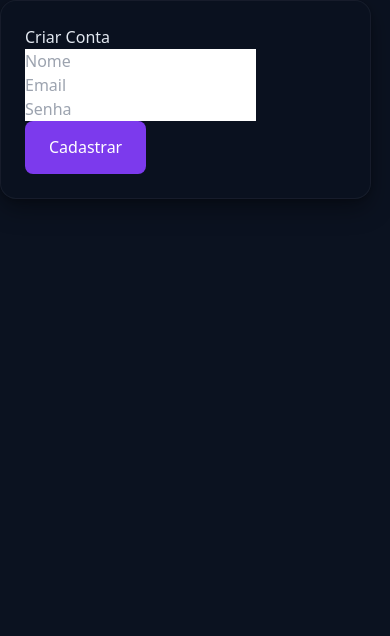
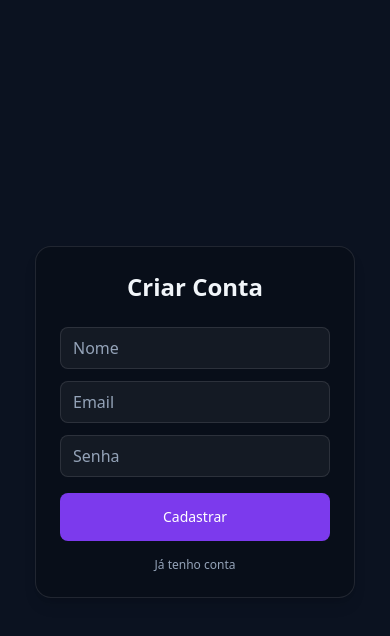
Before and after one commit to Guilherme-Henry-Dev/nexusvault-ui, a React (Vite) app: page /register in a window 390 px wide. Shown: the top 636 px of the page. Built offline with nearby package versions, Linux system fonts and the light colour scheme; no server answers.

Commit message:
style: adicionado a responsividade do site, premitindo a melhor visualização em telas menores

```diff
--- a/src/contexts/AuthContext.tsx
+++ b/src/contexts/AuthContext.tsx
@@ -1,65 +1,65 @@
-import { createContext, useContext, useEffect, useMemo, useState } from "react";
+import React, { createContext, useCallback, useContext, useEffect, useMemo, useState } from "react";
 import api from "../services/api";
-import { useNavigate } from "react-router-dom";
 
 type AuthContextType = {
-  token: string | null;
+  isAuthenticated: boolean;
   loading: boolean;
-  login: (email: string, password: string) => Promise<void>;
-  register: (name: string, email: string, password: string) => Promise<void>;
+  login: (email: string, password: string) => Promise<boolean>;
+  signup: (name: string, email: string, password: string) => Promise<boolean>;
   logout: () => void;
 };
 
 const AuthContext = createContext<AuthContextType | null>(null);
 
-export function AuthProvider({ children }: { children: React.ReactNode }) {
-  const [token, setToken] = useState<string | null>(localStorage.getItem("@nv:token"));
-  const [loading, setLoading] = useState(false);
-  const navigate = useNavigate();
+export const AuthProvider: React.FC<{ children: React.ReactNode }> = ({ children }) => {
+  const [loading, setLoading] = useState(true);
+  const [token, setToken] = useState<string | null>(null);
 
   useEffect(() => {
-    if (token) localStorage.setItem("@nv:token", token);
-    else localStorage.removeItem("@nv:token");
-  }, [token]);
+    const t = localStorage.getItem("token");
+    if (t) setToken(t);
+    setLoading(false);
+  }, []);
 
-  const login = async (email: string, password: string) => {
-    setLoading(true);
+  const login = useCallback(async (email: string, password: string) => {
     try {
-      const { data } = await api.post("/auth/login", { email, password });
+      const { data } = await api.post<{ token: string }>("/auth/login", { email, password });
+      localStorage.setItem("token", data.token);
       setToken(data.token);
-      navigate("/dashboard");
-    } finally {
-      setLoading(false);
+      return true;
+    } catch {
+      return false;
     }
-  };
+  }, []);
 
-  const register = async (name: string, email: string, password: string) => {
-    setLoading(true);
+  const signup = useCallback(async (name: string, email: string, password: string) => {
     try {
       await api.post("/auth/register", { name, email, password });
-      const { data } = await api.post("/auth/login", { email, password });
-      setToken(data.token);
-      navigate("/dashboard");
-    } finally {
-      setLoading(false);
+      const ok = await login(email, password);
+      return ok;
+    } catch {
+      return false;
     }
-  };
+  }, [login]);
 
-  const logout = () => {
+  const logout = useCallback(() => {
+    localStorage.removeItem("token");
     setToken(null);
-    navigate("/login");
-  };
+  }, []);
 
-  const value = useMemo(
-    () => ({ token, loading, login, register, logout }),
-    [token, loading]
-  );
+  const value = useMemo<AuthContextType>(() => ({
+    isAuthenticated: !!token,
+    loading,
+    login,
+    signup,
+    logout,
+  }), [token, loading, login, signup, logout]);
 
   return <AuthContext.Provider value={value}>{children}</AuthContext.Provider>;
-}
+};
 
 export const useAuth = () => {
   const ctx = useContext(AuthContext);
-  if (!ctx) throw new Error("useAuth deve ser usado dentro de <AuthProvider />");
+  if (!ctx) throw new Error("useAuth deve ser usado dentro de AuthProvider");
   return ctx;
 };
--- a/src/pages/AddGame.tsx
+++ b/src/pages/AddGame.tsx
@@ -66,7 +66,7 @@ export default function AddGame() {
 
         <input
           type="text"
-          placeholder="Título"
+          placeholder="Título do Jogo"
           value={title}
           onChange={(e) => setTitle(e.target.value)}
           className="w-full p-2 rounded bg-[#1f2638] focus:outline-none"
--- a/src/pages/DashBoard.tsx
+++ b/src/pages/DashBoard.tsx
@@ -1,6 +1,7 @@
 import { useEffect, useState } from "react";
 import api from "../services/api";
 import { useNavigate } from "react-router-dom";
+import { useAuth } from "../contexts/AuthContext";
 
 type Game = {
   id: number;
@@ -16,105 +17,49 @@ type Game = {
 export default function Dashboard() {
   const [games, setGames] = useState<Game[]>([]);
   const [loading, setLoading] = useState(true);
-  const navigate = useNavigate();
+  const nav = useNavigate();
+  const { logout } = useAuth();
 
-  const handleAddGame = () => {
-    navigate("/add-game");
-  };
+  const handleAddGame = () => nav("/add-game");
 
   useEffect(() => {
     (async () => {
       try {
-        const token = localStorage.getItem("token");
-        if (!token) {
-          navigate("/login");
-          return;
-        }
-
-        const { data } = await api.get<Game[]>("/games", {
-          headers: {
-            Authorization: `Bearer ${token}`,
-          },
-        });
-
+        const { data } = await api.get<Game[]>("/games");
         setGames(data);
-      } catch (error) {
-        console.error("Erro ao carregar jogos:", error);
       } finally {
         setLoading(false);
       }
     })();
-  }, [navigate]);
+  }, []);
 
-  if (loading) {
-    return (
-      <div className="min-h-screen grid place-items-center text-slate-200">
-        Carregando...
-      </div>
-    );
-  }
+  if (loading) return <div className="min-h-screen grid place-items-center text-slate-200">Carregando...</div>;
 
   return (
-    <main className="min-h-screen bg-surface text-slate-100 p-6">
-      <header className="flex items-center justify-between max-w-6xl mx-auto mb-6">
-        <h1 className="text-2xl font-bold">Seus Jogos</h1>
-        <div className="flex gap-3">
-          <button
-            onClick={handleAddGame}
-            className="bg-indigo-600 hover:bg-indigo-700 px-4 py-2 rounded-lg font-medium transition-colors"
-          >
-            + Adicionar Jogo
-          </button>
-          <a
-            href="/"
-            className="btn-outline bg-slate-700 hover:bg-slate-800 px-4 py-2 rounded-lg font-medium transition-colors"
-          >
-            Sair
-          </a>
+    <main className="min-h-screen bg-surface text-slate-100 p-4 sm:p-6 md:p-8">
+      <header className="flex flex-col sm:flex-row sm:items-center sm:justify-between gap-3 max-w-6xl mx-auto mb-6">
+        <h1 className="text-2xl font-bold text-center sm:text-left">Seus Jogos</h1>
+        <div className="flex gap-2 justify-center sm:justify-end">
+          <button onClick={handleAddGame} className="btn-primary text-sm sm:text-base">Adicionar Jogo</button>
+          <a href="/" className="btn-outline text-sm sm:text-base">Sair</a>
         </div>
       </header>
 
-      <section className="grid max-w-6xl mx-auto gap-4 sm:grid-cols-2 lg:grid-cols-3">
-        {games.map((g) => (
-          <article
-            key={g.id}
-            className="card bg-[#161b27] p-5 rounded-lg shadow-lg border border-slate-800 hover:border-indigo-600 transition-colors"
-          >
-            <h3 className="text-lg font-semibold mb-1">{g.title}</h3>
-            <p className="text-sm text-slate-300 mb-2">
+      <section className="grid gap-4 max-w-6xl mx-auto grid-cols-1 sm:grid-cols-2 lg:grid-cols-3">
+        {games.map(g => (
+          <article key={g.id} className="card transition-transform hover:scale-[1.02]">
+            <h3 className="text-lg font-semibold">{g.title}</h3>
+            <p className="text-sm text-slate-300 mt-1">
               {g.genre ?? "—"} · {g.platform ?? "—"}
             </p>
-            <p className="text-xs text-slate-400 mb-2">
-              Ano: {g.releaseYear ?? "—"}
-            </p>
-
-            {g.userRating && (
-              <p className="text-sm text-indigo-400 font-medium">
-                ⭐ Nota: {g.userRating.toFixed(1)}
-              </p>
-            )}
-
-            {g.userReview && (
-              <p className="text-sm text-slate-300 italic mt-2">
-                “{g.userReview}”
-              </p>
-            )}
-
-            {g.finishedAt && (
-              <p className="text-xs text-slate-400 mt-2">
-                📅 Finalizado em:{" "}
-                {new Date(g.finishedAt).toLocaleDateString("pt-BR")}
-              </p>
-            )}
+            <p className="text-xs text-slate-400 mt-1">Ano: {g.releaseYear ?? "—"}</p>
           </article>
         ))}
-
         {games.length === 0 && (
-          <p className="text-slate-300 text-center col-span-full">
-            Nenhum jogo cadastrado ainda.
-          </p>
+          <p className="text-slate-400 text-center col-span-full">Nenhum jogo cadastrado ainda.</p>
         )}
       </section>
     </main>
+
   );
 }
--- a/src/pages/Home.tsx
+++ b/src/pages/Home.tsx
@@ -2,19 +2,16 @@ import { Link } from "react-router-dom";
 
 export default function Home() {
   return (
-    <main className="min-h-screen grid place-items-center bg-gradient-to-b from-slate-950 via-slate-900 to-slate-950">
-      <section className="text-center space-y-6">
-        <h1 className="text-4xl md:text-5xl font-extrabold tracking-tight text-white">
-          Nexus<span className="text-primary">Vault</span>
-        </h1>
-        <p className="text-slate-300 max-w-lg mx-auto">
-          Seu cofre gamer. Cadastre, filtre e acompanhe seus jogos favoritos.
-        </p>
-        <div className="flex gap-3 justify-center">
-          <Link to="/login" className="btn-primary">Acessar</Link>
-          <Link to="/register" className="btn-outline">Criar conta</Link>
-        </div>
-      </section>
+    <main className="min-h-screen flex flex-col items-center justify-center bg-surface text-center text-slate-100 px-4 sm:px-6">
+      <h1 className="text-3xl sm:text-4xl font-bold mb-4">Bem-vindo ao NexusVault</h1>
+      <p className="text-sm sm:text-base text-slate-400 mb-6 max-w-sm sm:max-w-md">
+        Organize seus jogos, acompanhe progresso e registre reviews — tudo em um só lugar.
+      </p>
+      <div className="flex flex-col sm:flex-row gap-3">
+        <Link to="/login" className="btn-primary">Acessar</Link>
+        <Link to="/register" className="btn-outline">Criar conta</Link>
+      </div>
     </main>
+
   );
 }
--- a/src/pages/Login.tsx
+++ b/src/pages/Login.tsx
@@ -1,49 +1,46 @@
+import { useState } from "react";
+import { useNavigate, useLocation } from "react-router-dom";
 import { useAuth } from "../contexts/AuthContext";
-import { useState } from "react";
-import { useNavigate } from "react-router-dom";
 
 export default function Login() {
   const { login } = useAuth();
-  const navigate = useNavigate();
-  const [form, setForm] = useState({ email: "", password: "" });
-  const [error, setError] = useState<string | null>(null);
+  const nav = useNavigate();
+  const location = useLocation();
+  const from = (location.state as any)?.from?.pathname ?? "/dashboard";
 
-  async function handleSubmit(e: React.FormEvent) {
+  const [email, setEmail] = useState("");
+  const [password, setPassword] = useState("");
+  const [submitting, setSubmitting] = useState(false);
+  const [err, setErr] = useState<string | null>(null);
+
+  const onSubmit = async (e: React.FormEvent) => {
     e.preventDefault();
-    setError(null);
-
-    try {
-      await login(form.email, form.password);
-      navigate("/dashboard");
-    } catch (err: any) {
-      console.error(err);
-      setError("Falha ao entrar. Verifique o e-mail e a senha.");
+    setErr(null);
+    setSubmitting(true);
+    const ok = await login(email, password);
+    setSubmitting(false);
+    if (ok) {
+      nav(from, { replace: true });
+    } else {
+      setErr("Credenciais inválidas.");
     }
-  }
+  };
 
   return (
-    <main className="min-h-screen grid place-items-center bg-surface text-slate-100">
-      <form onSubmit={handleSubmit} className="card w-80 space-y-3">
-        <h1 className="text-lg font-bold text-center">Entrar</h1>
-        <input
-          type="email"
-          placeholder="Email"
-          className="input"
-          value={form.email}
-          onChange={(e) => setForm({ ...form, email: e.target.value })}
-        />
-        <input
-          type="password"
-          placeholder="Senha"
-          className="input"
-          value={form.password}
-          onChange={(e) => setForm({ ...form, password: e.target.value })}
-        />
-        {error && <p className="text-red-400 text-sm">{error}</p>}
-        <button type="submit" className="btn-primary w-full">
-          Entrar
+    <main className="min-h-screen flex items-center justify-center bg-surface text-slate-100 px-4 sm:px-6">
+      <form onSubmit={onSubmit} className="w-full max-w-xs sm:max-w-sm md:max-w-md bg-black/20 p-6 sm:p-8 rounded-2xl shadow-lg border border-white/10">
+        <h1 className="text-2xl font-bold mb-6 text-center">Entrar</h1>
+        {err && <p className="text-red-400 text-sm mb-3">{err}</p>}
+        <input className="input mb-3" placeholder="Email" value={email} onChange={e => setEmail(e.target.value)} />
+        <input className="input mb-4" placeholder="Senha" type="password" value={password} onChange={e => setPassword(e.target.value)} />
+        <button className="btn-primary w-full text-sm sm:text-base py-2 sm:py-3" disabled={submitting}>
+          {submitting ? "Entrando..." : "Entrar"}
         </button>
+        <a className="block text-center text-xs text-slate-400 mt-4 hover:text-slate-200 transition" href="/register">
+          Criar conta
+        </a>
       </form>
     </main>
+
   );
 }
--- a/src/pages/Register.tsx
+++ b/src/pages/Register.tsx
@@ -1,26 +1,36 @@
-import { useForm } from "react-hook-form";
+import { useState } from "react";
+import { useNavigate } from "react-router-dom";
 import { useAuth } from "../contexts/AuthContext";
 
-type Form = { name: string; email: string; password: string };
+export default function Register() {
+  const { signup } = useAuth();
+  const nav = useNavigate();
+  const [name, setName] = useState("");
+  const [email, setEmail] = useState("");
+  const [password, setPassword] = useState("");
+  const [submitting, setSubmitting] = useState(false);
+  const [err, setErr] = useState<string | null>(null);
 
-export default function Register() {
-  const { register: reg, handleSubmit } = useForm<Form>();
-  const { register: signup, loading } = useAuth();
-
-  const onSubmit = async (data: Form) => {
-    await signup(data.name, data.email, data.password);
+  const onSubmit = async (e: React.FormEvent) => {
+    e.preventDefault();
+    setErr(null);
+    setSubmitting(true);
+    const ok = await signup(name, email, password);
+    setSubmitting(false);
+    if (ok) nav("/dashboard", { replace: true });
+    else setErr("Não foi possível criar a conta.");
   };
 
   return (
-    <main className="auth">
-      <form onSubmit={handleSubmit(onSubmit)} className="card">
-        <h2>Criar Conta</h2>
-        <input placeholder="Nome" {...reg("name")} required />
-        <input placeholder="Email" type="email" {...reg("email")} required />
-        <input placeholder="Senha" type="password" {...reg("password")} required />
-        <button className="btn-primary" disabled={loading}>
-          {loading ? "Criando..." : "Cadastrar"}
-        </button>
+    <main className="min-h-screen flex items-center justify-center bg-surface text-slate-100 px-4 sm:px-6">
+      <form onSubmit={onSubmit} className="w-full max-w-xs sm:max-w-sm md:max-w-md bg-black/20 p-6 sm:p-8 rounded-2xl shadow-lg border border-white/10">
+        <h1 className="text-2xl font-bold mb-6 text-center">Criar Conta</h1>
+        {err && <p className="text-red-400 text-sm mb-3">{err}</p>}
+        <input className="input mb-3" placeholder="Nome" value={name} onChange={e=>setName(e.target.value)} />
+        <input className="input mb-3" placeholder="Email" value={email} onChange={e=>setEmail(e.target.value)} />
+        <input className="input mb-4" placeholder="Senha" type="password" value={password} onChange={e=>setPassword(e.target.value)} />
+        <button className="btn-primary w-full text-sm sm:text-base py-2 sm:py-3" disabled={submitting}>{submitting ? "Cadastrando..." : "Cadastrar"}</button>
+        <a className="block text-center text-xs text-slate-400 mt-4 hover:text-slate-200 transition" href="/login">Já tenho conta</a>
       </form>
     </main>
   );
```
